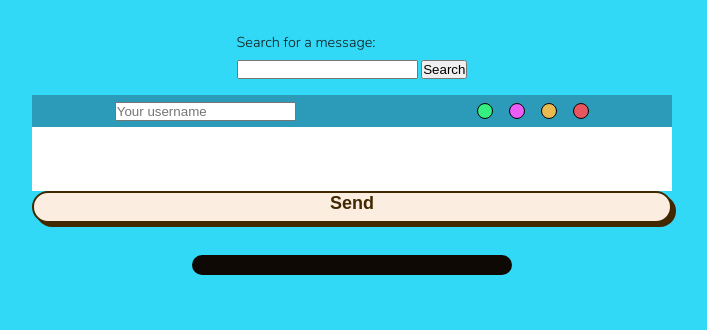
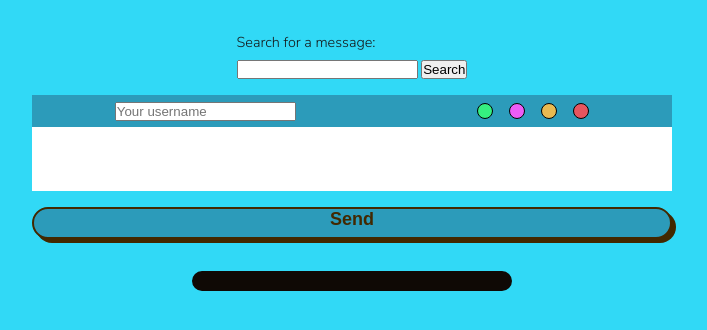
Before and after one commit to eddiepeters00/VC-slutprojekt-grupp3, a plain HTML site: page index.html in a window 1280 px wide. Shown: the whole page, without its empty margins (288-995 px from the left). Drawn offline with nearby package versions, Linux system fonts and the light colour scheme; no server answers.

Commit message:
Added martins feature

```diff
--- a/css/style.css
+++ b/css/style.css
@@ -114,26 +114,23 @@ form {
 
 #message-btn {
     width: 100%;
-    margin-top: 0;
+    margin-top: 1rem;
     height: 2rem;
     background-color: var(--userInputTopBottom);
-
-    background-color: #fbeee0;
     border: 2px solid #422800;
     border-radius: 30px;
     box-shadow: #422800 4px 4px 0 0;
     color: #422800;
     cursor: pointer;
-    display: inline-block;
+    display: flex;
+    justify-content: center;
     font-weight: 600;
     font-size: 18px;
-    padding: 0;
     text-align: center;
     text-decoration: none;
     user-select: none;
     -webkit-user-select: none;
     touch-action: manipulation;
-    padding-bottom: 1em;
 }
 
     #message-btn:hover {
```
